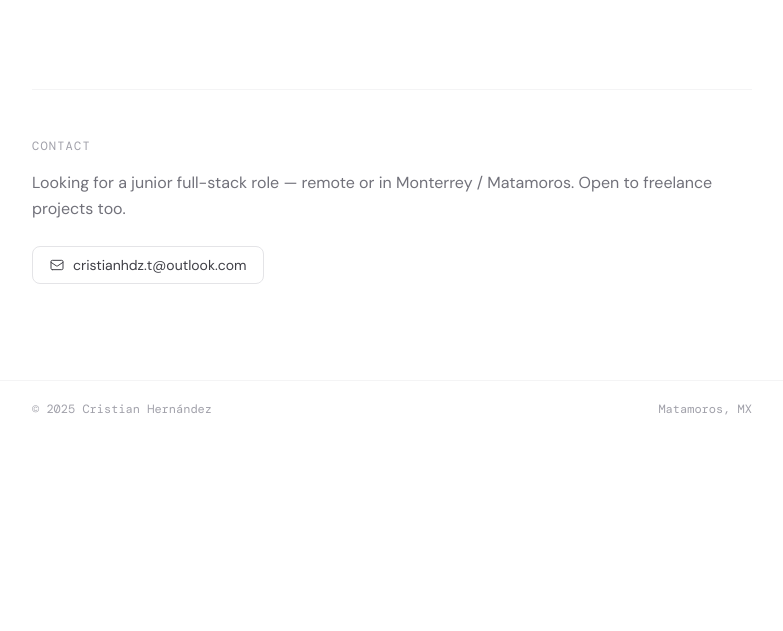
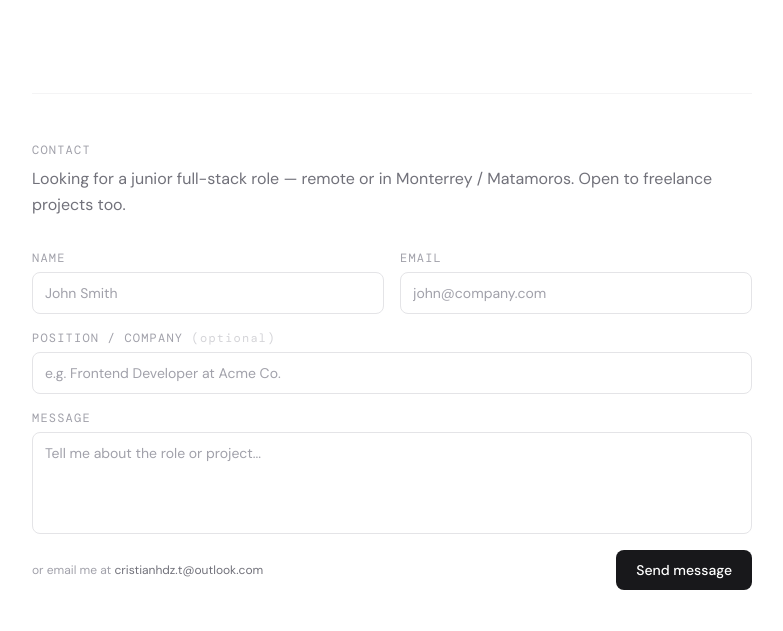
Before and after one commit to Abubuh/Portfolio-Cristian, a plain HTML site: page index.html in a window 1280 px wide. Shown: the part 2169-2800 px from the top of the page, without its empty margins (248-1031 px from the left). Before the commit the page ends 2606 px from the top, so only its background shows below. Drawn offline with nearby package versions, Linux system fonts and the light colour scheme; a web font is replaced by a local one.

Commit message:
Add cv to portfolio

```diff
--- a/index.html
+++ b/index.html
@@ -239,6 +239,27 @@
               >
                 cristianhdz.t@outlook.com
               </a>
+              <span class="text-zinc-200 dark:text-zinc-700">|</span>
+              <a
+                href="./CV_CRISTIAN_ALEJANDRO_HERNANDEZ_TREVINO_FULLSTACK.pdf"
+                download
+                class="flex items-center gap-2 text-sm text-zinc-500 dark:text-zinc-400 hover:text-zinc-900 dark:hover:text-zinc-100 transition-colors"
+              >
+                <svg
+                  class="w-4 h-4"
+                  fill="none"
+                  stroke="currentColor"
+                  viewBox="0 0 24 24"
+                >
+                  <path
+                    stroke-linecap="round"
+                    stroke-linejoin="round"
+                    stroke-width="1.5"
+                    d="M12 10v6m0 0l-3-3m3 3l3-3m2 8H7a2 2 0 01-2-2V5a2 2 0 012-2h5.586a1 1 0 01.707.293l5.414 5.414a1 1 0 01.293.707V19a2 2 0 01-2 2z"
+                  />
+                </svg>
+                Resume
+              </a>
             </div>
           </div>
           <div class="flex-shrink-0 animate-fade-up delay-2">
@@ -284,7 +305,7 @@
                   <h2
                     class="text-base font-medium text-zinc-900 dark:text-zinc-50"
                   >
-                    Triploom
+                    Triploom - 2026
                   </h2>
                   <span
                     class="tag px-2 py-0.5 rounded-full bg-blue-50 dark:bg-blue-950 text-blue-600 dark:text-blue-400 border border-blue-100 dark:border-blue-900"
@@ -383,7 +404,7 @@
                 <h2
                   class="text-base font-medium text-zinc-900 dark:text-zinc-50 mb-1"
                 >
-                  TaskFlow
+                  TaskFlow - 2025/2026
                 </h2>
                 <p
                   class="text-sm text-zinc-500 dark:text-zinc-400 leading-relaxed"
@@ -481,7 +502,7 @@
                   <h2
                     class="text-base font-medium text-zinc-900 dark:text-zinc-50"
                   >
-                    MiPastelería
+                    MiPastelería - 2026
                   </h2>
                   <span
                     class="tag px-2 py-0.5 rounded-full bg-zinc-50 dark:bg-zinc-900 text-zinc-500 dark:text-zinc-400 border border-zinc-200 dark:border-zinc-700"
@@ -547,33 +568,112 @@
         class="border-t border-zinc-100 dark:border-zinc-800 pt-12"
       >
         <p
-          class="mono text-xs text-zinc-400 dark:text-zinc-500 uppercase tracking-widest mb-4"
+          class="mono text-xs text-zinc-400 dark:text-zinc-500 uppercase tracking-widest mb-2"
         >
           Contact
         </p>
-        <p class="text-zinc-500 dark:text-zinc-400 mb-6 leading-relaxed">
+        <p class="text-zinc-500 dark:text-zinc-400 mb-8 leading-relaxed">
           Looking for a junior full-stack role — remote or in Monterrey /
           Matamoros. Open to freelance projects too.
         </p>
-        <a
-          href="mailto:cristianhdz.t@outlook.com"
-          class="inline-flex items-center gap-2 px-4 py-2 rounded-lg border border-zinc-200 dark:border-zinc-700 text-sm text-zinc-700 dark:text-zinc-300 hover:bg-zinc-50 dark:hover:bg-zinc-900 transition-colors"
+
+        <form
+          id="contact-form"
+          action="https://formspree.io/f/mqeggwak"
+          method="POST"
+          class="flex flex-col gap-4"
         >
-          <svg
-            class="w-4 h-4"
-            fill="none"
-            stroke="currentColor"
-            viewBox="0 0 24 24"
+          <div class="grid grid-cols-1 gap-4 sm:grid-cols-2">
+            <div class="flex flex-col gap-1.5">
+              <label
+                for="name"
+                class="mono text-xs text-zinc-400 dark:text-zinc-500 uppercase tracking-widest"
+                >Name</label
+              >
+              <input
+                type="text"
+                id="name"
+                name="name"
+                required
+                placeholder="John Smith"
+                class="px-3 py-2.5 rounded-lg border border-zinc-200 dark:border-zinc-700 bg-white dark:bg-zinc-900 text-sm text-zinc-800 dark:text-zinc-200 placeholder-zinc-400 dark:placeholder-zinc-600 focus:outline-none focus:ring-1 focus:ring-zinc-400 dark:focus:ring-zinc-500 transition-colors"
+              />
+            </div>
+            <div class="flex flex-col gap-1.5">
+              <label
+                for="email"
+                class="mono text-xs text-zinc-400 dark:text-zinc-500 uppercase tracking-widest"
+                >Email</label
+              >
+              <input
+                type="email"
+                id="email"
+                name="email"
+                required
+                placeholder="john@company.com"
+                class="px-3 py-2.5 rounded-lg border border-zinc-200 dark:border-zinc-700 bg-white dark:bg-zinc-900 text-sm text-zinc-800 dark:text-zinc-200 placeholder-zinc-400 dark:placeholder-zinc-600 focus:outline-none focus:ring-1 focus:ring-zinc-400 dark:focus:ring-zinc-500 transition-colors"
+              />
+            </div>
+          </div>
+          <div class="flex flex-col gap-1.5">
+            <label
+              for="position"
+              class="mono text-xs text-zinc-400 dark:text-zinc-500 uppercase tracking-widest"
+              >Position / Company
+              <span class="normal-case text-zinc-300 dark:text-zinc-600"
+                >(optional)</span
+              ></label
+            >
+            <input
+              type="text"
+              id="position"
+              name="position"
+              placeholder="e.g. Frontend Developer at Acme Co."
+              class="px-3 py-2.5 rounded-lg border border-zinc-200 dark:border-zinc-700 bg-white dark:bg-zinc-900 text-sm text-zinc-800 dark:text-zinc-200 placeholder-zinc-400 dark:placeholder-zinc-600 focus:outline-none focus:ring-1 focus:ring-zinc-400 dark:focus:ring-zinc-500 transition-colors"
+            />
+          </div>
+          <div class="flex flex-col gap-1.5">
+            <label
+              for="message"
+              class="mono text-xs text-zinc-400 dark:text-zinc-500 uppercase tracking-widest"
+              >Message</label
+            >
+            <textarea
+              id="message"
+              name="message"
+              required
+              rows="4"
+              placeholder="Tell me about the role or project..."
+              class="px-3 py-2.5 rounded-lg border border-zinc-200 dark:border-zinc-700 bg-white dark:bg-zinc-900 text-sm text-zinc-800 dark:text-zinc-200 placeholder-zinc-400 dark:placeholder-zinc-600 focus:outline-none focus:ring-1 focus:ring-zinc-400 dark:focus:ring-zinc-500 transition-colors resize-none"
+            ></textarea>
+          </div>
+          <div class="flex items-center justify-between gap-4">
+            <p class="text-xs text-zinc-400 dark:text-zinc-600">
+              or email me at
+              <a
+                href="mailto:cristianhdz.t@outlook.com"
+                class="text-zinc-500 dark:text-zinc-400 hover:underline"
+                >cristianhdz.t@outlook.com</a
+              >
+            </p>
+            <button
+              type="submit"
+              id="submit-btn"
+              class="flex-shrink-0 px-5 py-2.5 rounded-lg bg-zinc-900 dark:bg-zinc-100 text-white dark:text-zinc-900 text-sm font-medium hover:bg-zinc-700 dark:hover:bg-zinc-300 transition-colors"
+            >
+              Send message
+            </button>
+          </div>
+          <p
+            id="form-success"
+            class="hidden text-sm text-green-600 dark:text-green-400 mono"
           >
-            <path
-              stroke-linecap="round"
-              stroke-linejoin="round"
-              stroke-width="1.5"
-              d="M3 8l7.89 5.26a2 2 0 002.22 0L21 8M5 19h14a2 2 0 002-2V7a2 2 0 00-2-2H5a2 2 0 00-2 2v10a2 2 0 002 2z"
-            />
-          </svg>
-          cristianhdz.t@outlook.com
-        </a>
+            Message sent — I'll get back to you soon.
+          </p>
+          <p id="form-error" class="hidden text-sm text-red-500 mono">
+            Something went wrong. Please try again.
+          </p>
+        </form>
       </section>
     </main>
 
@@ -637,6 +737,37 @@
         localStorage.setItem("theme", isDark ? "light" : "dark");
         applyTheme(!isDark);
       });
+      const form = document.getElementById("contact-form");
+      if (form) {
+        form.addEventListener("submit", async function (e) {
+          e.preventDefault();
+          const btn = document.getElementById("submit-btn");
+          const success = document.getElementById("form-success");
+          const error = document.getElementById("form-error");
+          btn.textContent = "Sending...";
+          btn.disabled = true;
+          try {
+            const res = await fetch(form.action, {
+              method: "POST",
+              body: new FormData(form),
+              headers: { Accept: "application/json" },
+            });
+            if (res.ok) {
+              form.reset();
+              success.classList.remove("hidden");
+              error.classList.add("hidden");
+              btn.textContent = "Sent!";
+            } else {
+              throw new Error();
+            }
+          } catch {
+            error.classList.remove("hidden");
+            success.classList.add("hidden");
+            btn.textContent = "Send message";
+            btn.disabled = false;
+          }
+        });
+      }
     </script>
   </body>
 </html>
```
Also changed, not shown: 1 other file.
